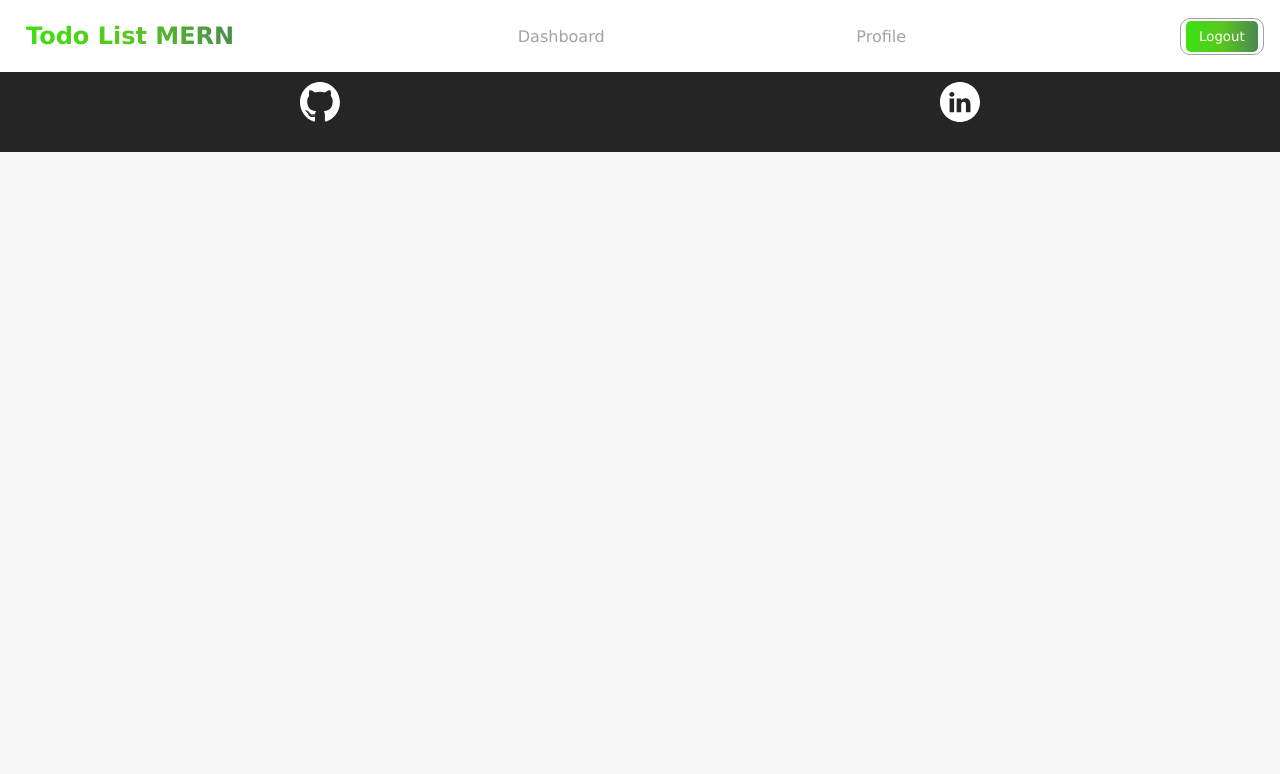
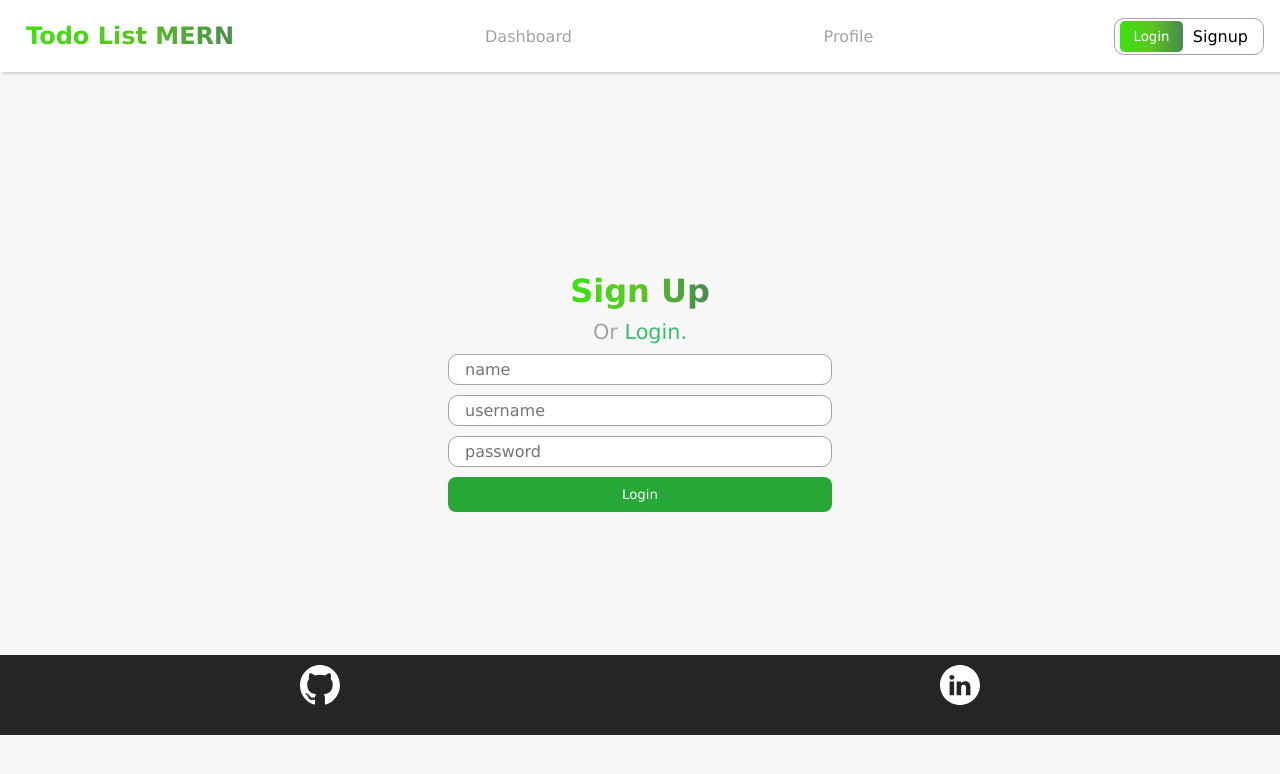
Before and after one commit to miamimagna/ToDo-for-fun, a React (Vite) app in the folder client/: page /signup in a window 1280 px wide. Shown: the top 774 px of the page. Built offline with nearby package versions, Linux system fonts and the light colour scheme.

Commit message:
finally all pages done, now need to add auth functionality from backend

```diff
--- a/client/src/App.css
+++ b/client/src/App.css
@@ -224,3 +224,52 @@ form{
 .title-input{
     width: max-content;
 }
+
+
+/* Login css */
+.auth{
+    margin-bottom: 24.3vh;
+}
+.auth2{
+    margin-bottom: 17.9vh;
+}
+.auth-header{
+    background: linear-gradient(90deg, rgba(59,226,17,1) 0%, rgba(90,198,31,1) 50%, rgba(74,136,81,1) 100%);
+    background-clip: text;
+    -webkit-background-clip: text;
+    -webkit-text-fill-color: transparent;
+    width: max-content;
+    margin: 25vh auto;
+    margin-bottom: 10px;
+}
+
+.auth-text{
+    color: #A4A3A3;
+    margin: 10px auto;
+    width: max-content;
+    font-size: 1.3rem;
+}
+.auth-alternate{
+    color: #36C06B;
+}
+
+
+.auth-submit{
+    background: #27A735;
+    border: none;
+    padding: 10px 1.5rem;
+    border-radius: 8px;
+    color: white;
+}
+
+.auth-entry, .auth-submit{
+    width: 30vw;
+    min-width: 300px;
+    display: block;
+    margin: 10px auto;
+}
+
+.auth-link{
+    color: inherit;
+    text-decoration: none;
+}
--- a/client/src/App.jsx
+++ b/client/src/App.jsx
@@ -3,16 +3,18 @@ import './App.css';
 import Header from './components/Header';
 import Content from './pages/Content';
 import Footer from './components/Footer';
-import Temp from './pages/Temp';
+import Login from './pages/Login';
+import SignUp from './pages/SignUp';
 
 function App() {
   const title = 'React';
 
   return (
     <>
-      <Header/>
       <Routes>
-        <Route path='/' element={<Content title={title}/>}/>
+        <Route path='/' element={<><Header logged={true}/><Content title={title}/></>}/>
+        <Route path='/login' element={<><Header logged={false} signup={false}/><Login/></>}/>
+        <Route path='/signup' element={<><Header logged={false} signup={true}/><SignUp/></>}/>
       </Routes>
       <Footer/>
     </>
--- a/client/src/components/Header.jsx
+++ b/client/src/components/Header.jsx
@@ -1,14 +1,14 @@
 import React from 'react'
-import { useState } from 'react';
-const Header = () => {
-  const [logged, setLogged] = useState(true)
-  const [signup, setSignup] = useState(true)
-
+import { useNavigate } from 'react-router-dom';
+const Header = ({logged, signup}) => {
+  const navigate = useNavigate();
   function handleLogout(){
-    setLogged(false);
+    navigate('/login')
   }
   function toggleSignup(){
-    setSignup(!signup);
+    if(signup)
+      navigate('/login');
+    else navigate('/signup')
   }
 
   return (
--- a/client/src/pages/Content.jsx
+++ b/client/src/pages/Content.jsx
@@ -3,7 +3,7 @@ import TodoService from '../services/TodoServices';
 import TodoCard from '../components/TodoCard';
 import AddTask from '../components/AddTask';
 
-const Content = ({ title }) => {
+const Content = ({ }) => {
   const owner = 'miamimagna';
   const [todoItems, setTodoItems] = useState([]);
   const [loading, setLoading] = useState(true);
@@ -103,7 +103,7 @@ const Content = ({ title }) => {
 
   return (
     <main>
-      <h1 id='greetings'>Hello {title}.</h1>
+      <h1 id='greetings'>Hello {owner}.</h1>
       <div id="todo-list">
         <div id="todo-header">
           <h2>Your Todos</h2>
--- /dev/null
+++ b/client/src/pages/Login.jsx
@@ -0,0 +1,43 @@
+import React, { useState } from 'react';
+import { Link } from 'react-router-dom';
+const Login = () => {
+  const [formItem, setFormItem] = useState({
+    username: '',
+    password: ''
+  });
+  function handleChange(e){
+    setFormItem({
+        ...formItem,
+        [e.target.name]: e.target.value,
+    });
+  }
+
+  return (
+    <div className='login-page'>
+    <h1 className='auth-header'>Login</h1>
+    <p className='auth-text'>Or <span className='auth-alternate'><Link className='auth-link' to='/signup'>Create an account.</Link></span></p>
+    <form className='auth'>
+        <input className='auth-entry'
+               type="text"
+               name='username'
+               value={formItem.username}
+               placeholder='username'
+               onChange={handleChange}
+               required
+        />
+        <input type='password'
+               name='password'
+               className='auth-entry'
+               value={formItem.password}
+               placeholder='password'
+               onChange={handleChange}
+               minLength={6}
+               required
+        />
+        <button className='auth-submit' type="submit">Login</button>
+    </form>
+    </div>
+  );
+};
+
+export default Login
--- /dev/null
+++ b/client/src/pages/SignUp.jsx
@@ -0,0 +1,52 @@
+import React, { useState } from 'react';
+import { Link } from 'react-router-dom';
+const SignUp = () => {
+  const [formItem, setFormItem] = useState({
+    name: '',
+    username: '',
+    password: ''
+  });
+  function handleChange(e){
+    setFormItem({
+        ...formItem,
+        [e.target.name]: e.target.value,
+    });
+  }
+
+  return (
+    <div className='login-page'>
+    <h1 className='auth-header'>Sign Up</h1>
+    <p className='auth-text'>Or <span className='auth-alternate'><Link className='auth-link' to='/login'>Login.</Link></span></p>
+    <form className='auth2'>
+        <input className='auth-entry'
+               type="text"
+               name='name'
+               value={formItem.name}
+               placeholder='name'
+               onChange={handleChange}
+               required
+        />
+        <input className='auth-entry'
+               type="text"
+               name='username'
+               value={formItem.username}
+               placeholder='username'
+               onChange={handleChange}
+               required
+        />
+        <input type='password'
+               name='password'
+               className='auth-entry'
+               value={formItem.password}
+               placeholder='password'
+               onChange={handleChange}
+               minLength={6}
+               required
+        />
+        <button className='auth-submit' type="submit">Login</button>
+    </form>
+    </div>
+  );
+};
+
+export default SignUp
--- a/client/src/pages/Temp.jsx
+++ /dev/null
@@ -1,15 +0,0 @@
-import React, { useState } from 'react'
-import AddTask from '../components/AddTask';
-
-const Temp = () => {
-    const [visibility, setVisibility] = useState(true)
-
-  return (
-    <div className='canvas'>
-      <button className='add-task' onClick={() => setVisibility(true)}>add task</button>
-      {visibility && <AddTask setVisible={setVisibility}/>}
-    </div>
-  )
-}
-
-export default Temp
```
